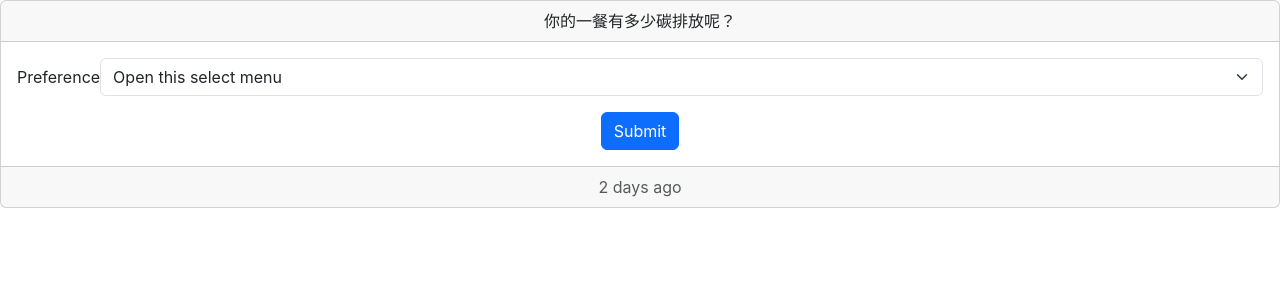
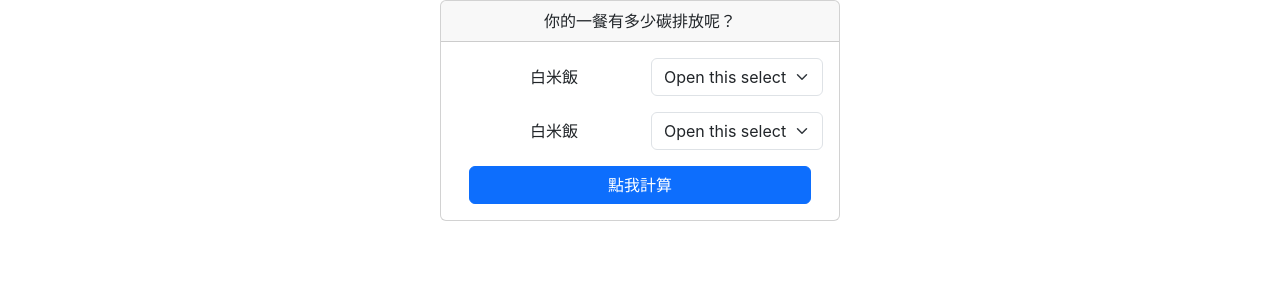
Before and after one commit to FunkyGary/carbon-calcu, a React (Create React App) app: page / in a window 1280 px wide. Shown: the top 300 px of the page. Built offline with nearby package versions, Linux system fonts and the light colour scheme.

Commit message:
feature/layout-done

```diff
--- a/src/App.js
+++ b/src/App.js
@@ -11,29 +11,41 @@ function App() {
     console.log("e.target.value", e.target.value);
   }
   return (
-    <div class="card text-center rounded">
-      <div class="card-header">你的一餐有多少碳排放呢？</div>
-      <div class="card-body">
-        {/* <h5 class="card-title">你的一餐有多少碳排放呢？</h5> */}
-        <p class="card-text">
-          <Form>
-            <Form.Group className="mb-3 d-flex align-items-center" controlId="formBasicCheckbox">
-              <label class="my-1 mr-2" for="inlineFormCustomSelectPref">Preference</label>
-              <Form.Select aria-label="Default select example" onChange={selectEvent}>
+    <div className="w-100">
+      <div className="card text-center rounded mx-auto" style={{ width: '400px' }}>
+        <div className="card-header">你的一餐有多少碳排放呢？</div>
+        <div className="card-body">
+          {/* <h5 className="card-title">你的一餐有多少碳排放呢？</h5> */}
+          <p className="card-text">
+            <Form className="container">
+              <Form.Group className="mb-3 d-flex align-items-center row" controlId="formSelect">
+                <label className="my-1 mx-4 col" for="inlineFormCustomSelectPref">白米飯</label>
+                <Form.Select className="col" aria-label="Default select example" onChange={selectEvent}>
                   <option>Open this select menu</option>
                   <option value="1">One</option>
                   <option value="2">Two</option>
                   <option value="3">Three</option>
                 </Form.Select>
               </Form.Group>
-            <Button variant="primary" type="submit">
-              Submit
+              <Form.Group className="mb-3 d-flex align-items-center row" controlId="formSelect">
+                <label className="my-1 mx-4 col" for="inlineFormCustomSelectPref">白米飯</label>
+                <Form.Select className="col" aria-label="Default select example" onChange={selectEvent}>
+                  <option>Open this select menu</option>
+                  <option value="1">One</option>
+                  <option value="2">Two</option>
+                  <option value="3">Three</option>
+                </Form.Select>
+              </Form.Group>
+              <Button variant="primary" type="submit" className="w-100">
+                點我計算
               </Button>
             </Form>
           </p>
         </div>
-      <div class="card-footer text-muted">2 days ago</div>
-    </div>
+        {/* <div className="card-footer text-muted">2 days ago</div> */}
+      </div >
+    </div >
+
   );
 }
 
```
Lines whose indentation alone changed are shown as unchanged.
